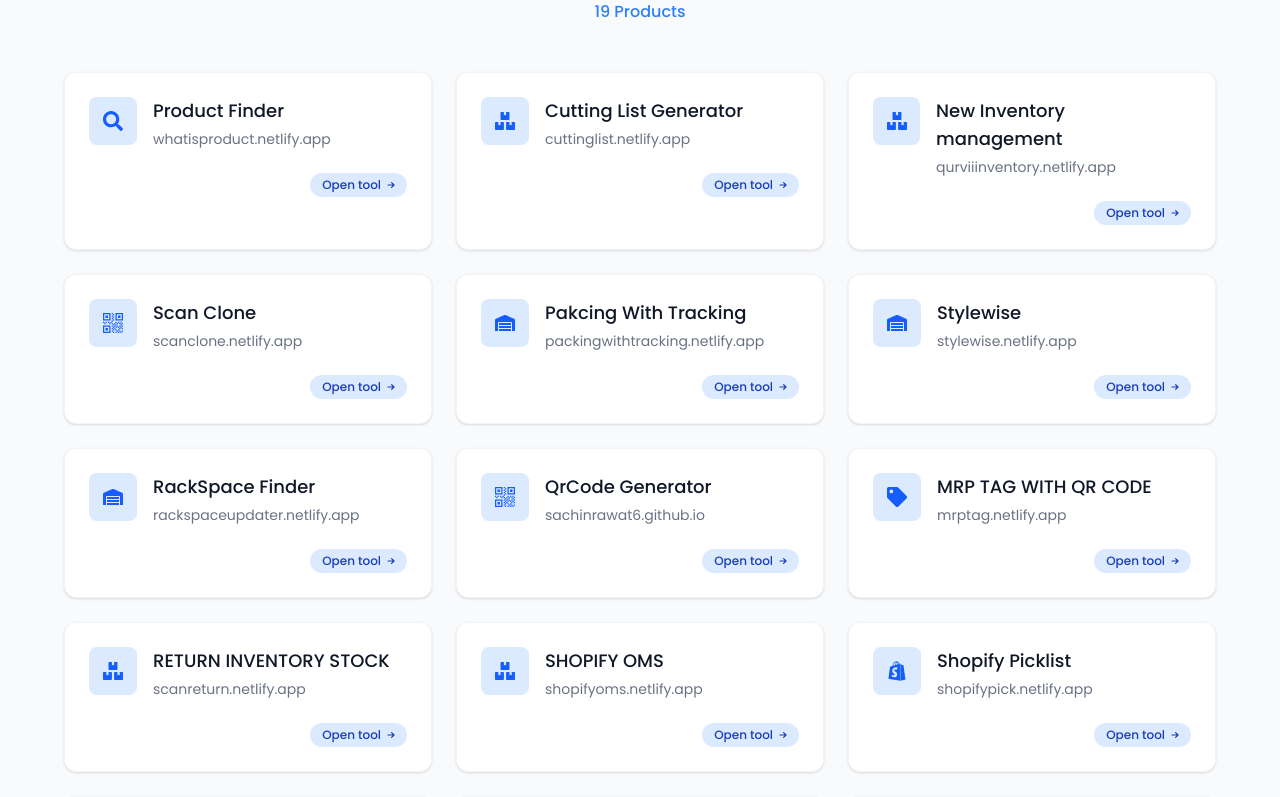
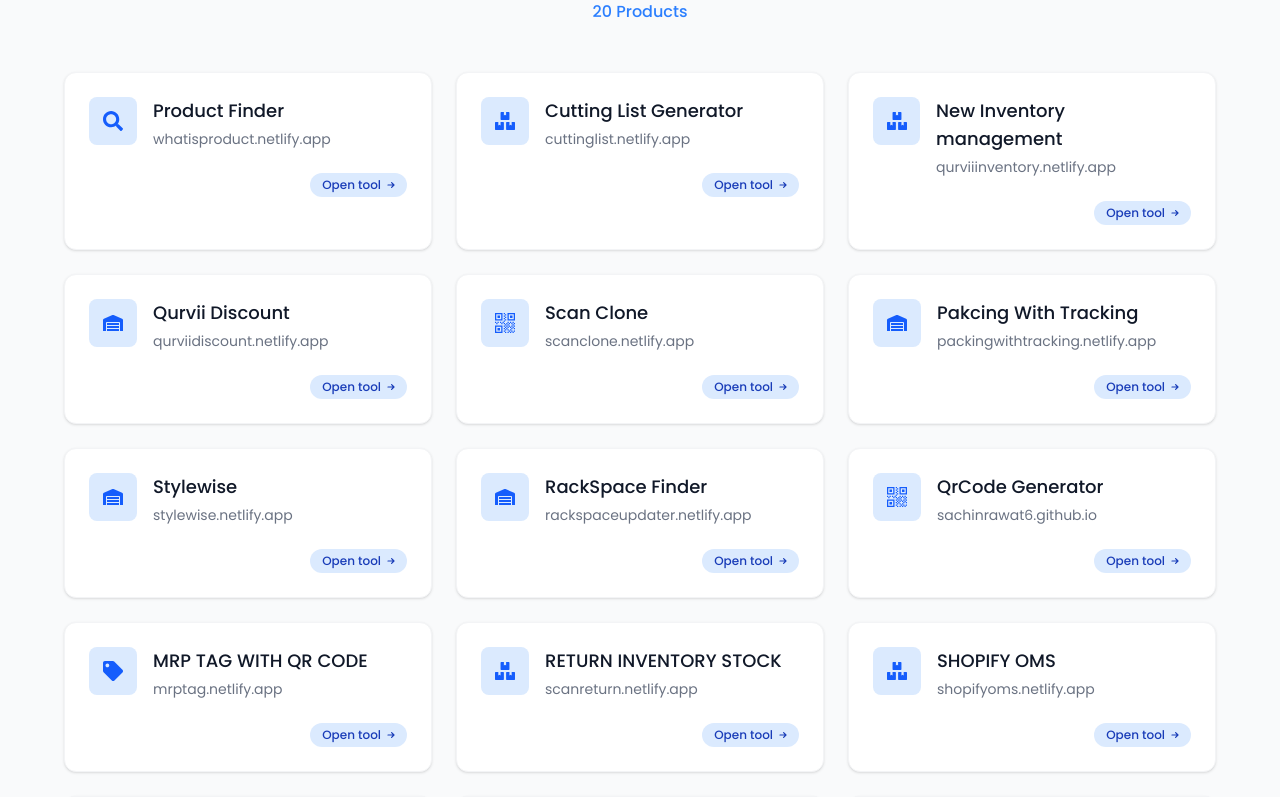
Before and after one commit to Sachinrawat6/tool, a React (Vite) app: page / in a window 1280 px wide. Shown: the part 1016-1813 px from the top of the page. Built offline with nearby package versions, Linux system fonts and the light colour scheme.

Commit message:
Qurvii Discount added

```diff
--- a/src/components/Tools.jsx
+++ b/src/components/Tools.jsx
@@ -34,6 +34,11 @@
     header: "New Inventory management",
     url: "https://qurviiinventory.netlify.app/",
     icon: <FaBoxes />,
+  },
+   {
+    header: "Qurvii Discount",
+    url: "https://qurviidiscount.netlify.app",
+    icon: <FaWarehouse />,
   },
    {
     header: "Scan Clone",
```
